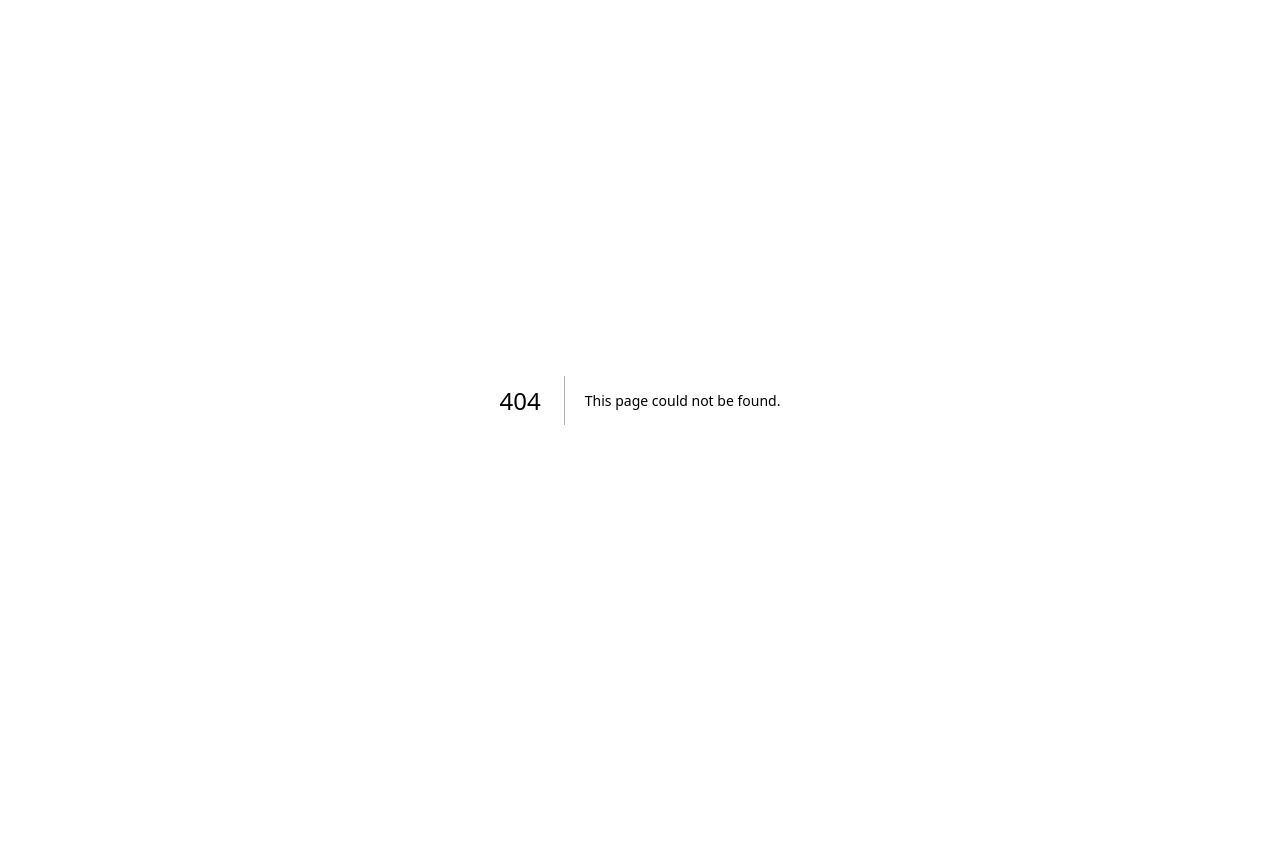
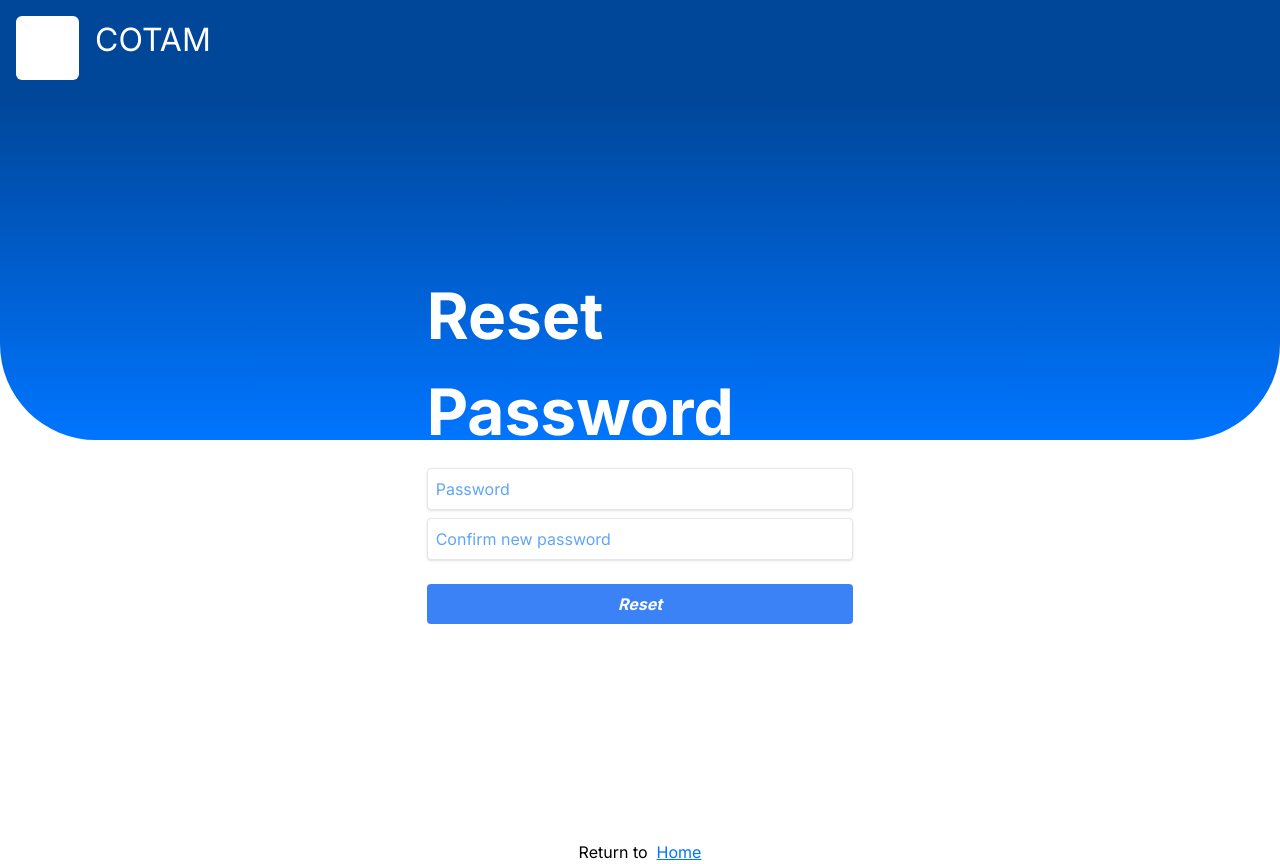
Before and after one commit to unsw-cse-comp99-3900/capstone-project-3900w09bscoutsregiment, a Next.js app in the folder frontend/: page /resetPassword in a window 1280 px wide. Before the commit this address had no page. Before the commit the page ends 800 px from the top, so only its background shows below. Built offline with nearby package versions, Linux system fonts and the light colour scheme.

Commit message:
designed reset password page + fixed header + added image

```diff
--- a/frontend/src/app/page.js
+++ b/frontend/src/app/page.js
@@ -1,5 +1,5 @@
 import { AppBar, Toolbar, Button, Typography, Box, Container } from '@mui/material';
-import logosmall from './Components/HomePage/Cotam-logo.png';
+// import logosmall from './Components/HomePage/Cotam-logo.png';
 import WaveSVG from './Components/HomePage/WaveSVG.js';
 import FooterPage from './Components/HomePage/FooterPage';
 import Link from 'next/link';
@@ -9,7 +9,12 @@ export default function Home() {
       <div className='text-white pt-3 pb-8 w-full bg-primary-theme-db flex justify-between px-12'>
         <div className='text-white w-full bg-primary-theme-db flex justify-between px-4'>
           {/* <img src={logosmall} alt="logo" className='' /> */}
-          <span className="m-1 p-1 font-bold text-2xl">COTAM</span>
+          <div className='flex gap-4'>
+            <img src="Cotam-logo.png" alt="" className="rounded-md" />
+            <Link href="/" className="text-white" style={{ fontSize: '2rem' }}>
+              COTAM
+            </Link>
+          </div>
           <div>
             {/* <Link href="/login"> Login </Link> */}
             {/* <Link href="/register"> Register </Link> */}
--- /dev/null
+++ b/frontend/src/app/resetPassword/page.jsx
@@ -0,0 +1,106 @@
+'use client';
+import React from 'react';
+import Link from 'next/link';
+
+export default function ResetPassword() {
+  const [password, setPassword] = React.useState('');
+  const [confirmPassword, setConfirmPassword] = React.useState('');
+  let port = 5000; // change later
+
+  // backend stuff starts here
+  const newPassword = async () => {
+    if (password !== confirmPassword) {
+      alert('Passwords do not match');
+    } else {
+      // change the endpoints
+      const response = await fetch(`http://localhost:${port}/api/auth/signup`, {
+        method: 'POST',
+        body: JSON.stringify({
+          password,
+          confirmPassword,
+        }),
+        headers: {
+          'Content-type': 'application/json',
+        },
+      });
+      const data = await response.json();
+    }
+  };
+  return (
+    <div>
+      <div
+        id="top-content"
+        className="text-white w-full bg-primary-theme-db flex justify-start gap-4 px-4 py-4"
+      >
+        <img src="Cotam-logo.png" alt="" className="rounded-md" />
+        <Link href="/" className="text-white" style={{ fontSize: '2rem' }}>
+          COTAM
+        </Link>
+      </div>
+      <div className="login-background">
+        {/* start of form */}
+        <form
+          name="publish-form"
+          id="form"
+          className=" w-1/3 justify-center mx-auto pt-3 relative top-40"
+        >
+          {/* email */}
+          <div className="mb-2">
+            <label
+              className="block text-white text-[4rem] font-bold my-0"
+              htmlFor="password"
+            >
+              Reset Password
+            </label>
+          </div>
+
+          {/* password */}
+          <div className="mb-2">
+            <input
+              name="password"
+              className="shadow appearance-none border border-500 rounded w-full py-2 px-2 placeholder-blue-400 my-0"
+              id="password"
+              type="password"
+              placeholder="Password"
+              onChange={(e) => {
+                setPassword(e.target.value);
+              }}
+            />
+          </div>
+
+          {/* confirm password */}
+          <div className="mb-6">
+            <input
+              name="password"
+              className="shadow appearance-none border border-500 rounded w-full py-2 px-2 my-0 placeholder-blue-400"
+              id="confirm-password"
+              type="password"
+              placeholder="Confirm new password"
+              onChange={(e) => {
+                setConfirmPassword(e.target.value);
+              }}
+            />
+          </div>
+
+          {/* submit */}
+          <div className="flex items-center justify-between pb-2">
+            <button
+              id="submit"
+              className="bg-blue-500 hover:bg-blue-700 text-white font-bold w-full italic py-2 px-4 pb-3: rounded focus:outline-none focus:shadow-outline"
+              type="button"
+              onClick={newPassword}
+            >
+              Reset
+            </button>
+          </div>
+          <div className="flex items-center justify-center relative top-52">
+            Return to &nbsp;
+            <Link href="/" className="text-primary-theme-lb underline">
+              Home
+            </Link>
+          </div>
+        </form>
+      </div>
+    </div>
+  );
+}
```
Also changed, not shown: frontend/public/Cotam-logo.png (renamed from frontend/src/app/Components/HomePage/Cotam-logo.png).
